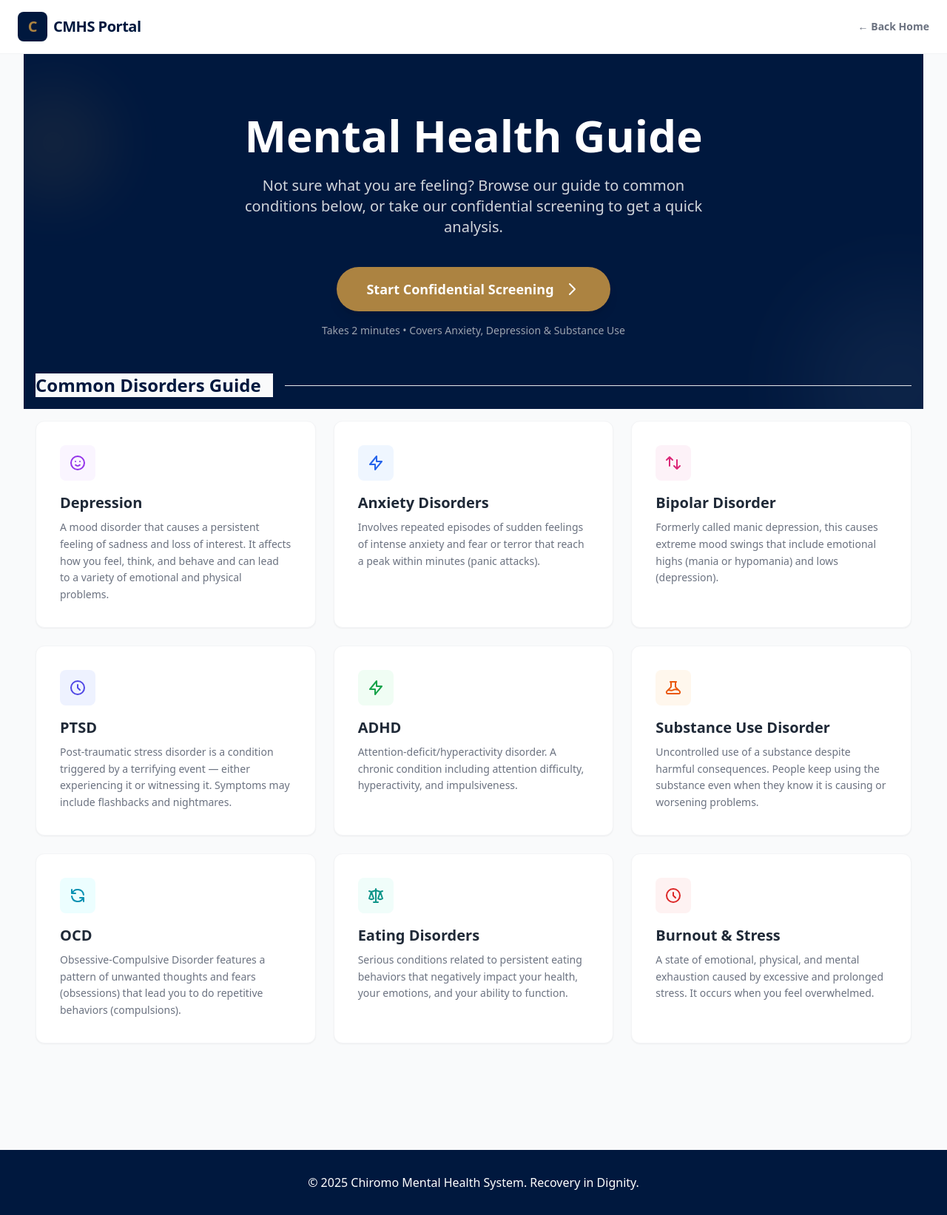
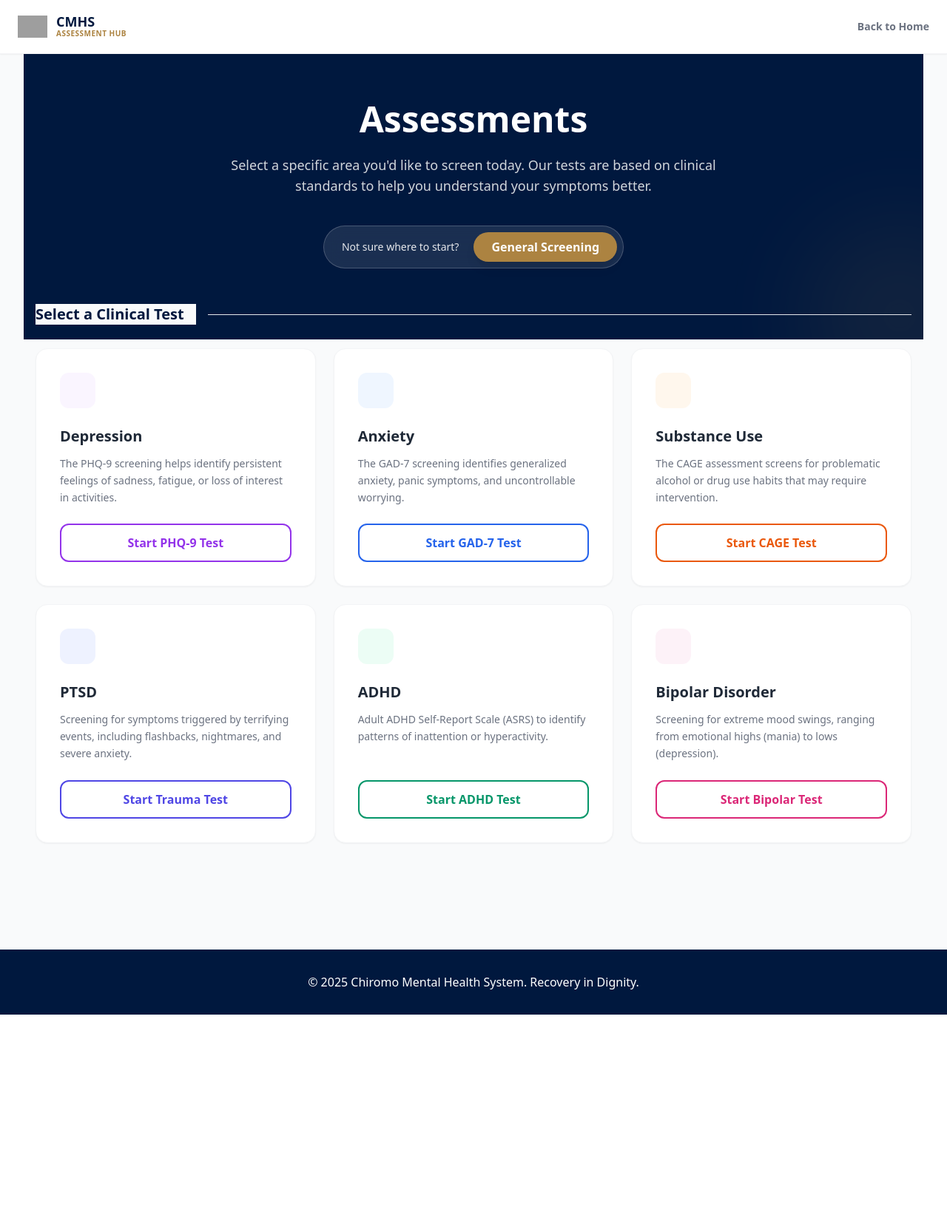
Before and after one commit to Flora72/CMHS, a Django app: page /appointments/assessment/ in a window 1280 px wide. Shown: the whole page at 74% size. After the commit the page ends 1372 px from the top, so only its background shows below. Run offline with Django 5.2, Linux system fonts and the light colour scheme; some libraries are stand-ins or nearby versions; grey boxes are pictures that could not be loaded.

Commit message:
specified assessment

```diff
--- a/templates/appointments/assessment_hub.html
+++ b/templates/appointments/assessment_hub.html
@@ -1,14 +1,20 @@
 {% extends 'base.html' %}
-{% block title %}Mental Health Guide | CMHS{% endblock %}
+{% load static %}
+{% block title %}Mental Health Hub | CMHS{% endblock %}
 
 {% block navbar %}
-<nav class="bg-white border-b border-gray-100 py-4 px-6 flex justify-between items-center sticky top-0 z-50">
-    <div class="flex items-center gap-2">
-        <div class="w-10 h-10 bg-chiromo-navy rounded-lg flex items-center justify-center text-chiromo-gold font-bold text-xl shadow-sm">C</div>
-        <span class="font-bold text-xl text-chiromo-navy tracking-tight">CMHS Portal</span>
+<nav class="bg-white border-b border-gray-100 py-4 px-6 flex justify-between items-center sticky top-0 z-50 shadow-sm">
+    <div class="flex items-center gap-3">
+        <a href="/" class="flex items-center gap-3">
+            <img src="{% static 'images/chiromo_logo.png' %}" alt="Chiromo Logo" class="w-10 h-10 object-contain">
+            <div class="flex flex-col">
+                <span class="font-bold text-lg text-chiromo-navy leading-none">CMHS </span>
+                <span class="text-[10px] text-chiromo-gold font-bold uppercase tracking-wider">Assessment Hub</span>
             </div>
-    <a href="{% url 'home' %}" class="text-sm font-bold text-gray-500 hover:text-chiromo-navy transition flex items-center gap-1">
-        &larr; Back Home
+        </a>
+    </div>
+    <a href="{% url 'home' %}" class="text-sm font-bold text-gray-500 hover:text-chiromo-navy transition flex items-center gap-2">
+        <i class="fas fa-chevron-left"></i> Back to Home
     </a>
 </nav>
 {% endblock %}
@@ -16,121 +22,121 @@
 {% block content %}
 <div class="min-h-screen bg-gray-50 font-sans">
 
-    <div class="bg-chiromo-navy text-white pt-20 pb-24 px-4 text-center relative overflow-hidden">
+    <div class="bg-chiromo-navy text-white pt-16 pb-24 px-4 text-center relative overflow-hidden">
         <div class="relative z-10 max-w-4xl mx-auto">
-            <h1 class="text-4xl md:text-6xl font-bold mb-6">Mental Health Guide</h1>
-            <p class="text-xl text-gray-300 mb-10 max-w-2xl mx-auto">
-                Not sure what you are feeling? Browse our guide to common conditions below, or take our confidential screening to get a quick analysis.
+            <h1 class="text-4xl md:text-5xl font-bold mb-6">Assessments</h1>
+            <p class="text-lg text-gray-300 mb-10 max-w-2xl mx-auto">
+                Select a specific area you'd like to screen today. Our tests are based on clinical standards to help you understand your symptoms better.
             </p>
 
-            <a href="{% url 'take_assessment' %}" class="inline-flex items-center gap-3 bg-chiromo-gold text-white text-lg font-bold py-4 px-10 rounded-full shadow-lg hover:bg-yellow-600 hover:shadow-xl transition transform hover:-translate-y-1">
-                <span>Start Confidential Screening</span>
-                <svg class="w-6 h-6" fill="none" stroke="currentColor" viewBox="0 0 24 24"><path stroke-linecap="round" stroke-linejoin="round" stroke-width="2" d="M9 5l7 7-7 7"></path></svg>
+            <div class="inline-flex items-center gap-3 bg-white/10 backdrop-blur-md border border-white/20 p-2 rounded-full">
+                <span class="pl-4 pr-2 text-sm text-gray-200">Not sure where to start?</span>
+                <a href="{% url 'take_assessment' %}?type=general" class="bg-chiromo-gold text-white px-6 py-2 rounded-full font-bold hover:bg-yellow-600 transition shadow-lg">
+                    General Screening
                 </a>
-            <p class="text-sm text-gray-400 mt-4">Takes 2 minutes • Covers Anxiety, Depression & Substance Use</p>
+            </div>
         </div>
 
-        <div class="absolute -bottom-24 -right-24 w-64 h-64 bg-white opacity-5 rounded-full blur-3xl"></div>
-        <div class="absolute top-10 -left-10 w-40 h-40 bg-chiromo-gold opacity-10 rounded-full blur-2xl"></div>
+        <div class="absolute -bottom-24 -right-24 w-64 h-64 bg-chiromo-gold opacity-10 rounded-full blur-3xl"></div>
     </div>
 
     <div class="max-w-7xl mx-auto px-4 -mt-12 relative z-20 pb-24">
 
         <div class="flex items-center gap-4 mb-8">
-            <h2 class="text-2xl font-bold text-chiromo-navy bg-gray-50 pr-4">Common Disorders Guide</h2>
+            <h2 class="text-xl font-bold text-chiromo-navy bg-gray-50 pr-4">Select a Clinical Test</h2>
             <div class="h-px bg-gray-200 flex-grow"></div>
         </div>
 
         <div class="grid grid-cols-1 md:grid-cols-2 lg:grid-cols-3 gap-6">
 
-            <div class="bg-white p-8 rounded-xl shadow-sm border border-gray-100 hover:shadow-md transition-shadow group">
-                <div class="w-12 h-12 bg-purple-50 rounded-lg flex items-center justify-center text-purple-600 mb-4 group-hover:bg-purple-600 group-hover:text-white transition-colors">
-                    <svg class="w-6 h-6" fill="none" stroke="currentColor" viewBox="0 0 24 24"><path stroke-linecap="round" stroke-linejoin="round" stroke-width="2" d="M14.828 14.828a4 4 0 01-5.656 0M9 10h.01M15 10h.01M21 12a9 9 0 11-18 0 9 9 0 0118 0z"></path></svg>
+            <div class="bg-white p-8 rounded-2xl shadow-sm border border-gray-100 hover:border-purple-200 hover:shadow-xl transition-all group flex flex-col justify-between">
+                <div>
+                    <div class="w-12 h-12 bg-purple-50 rounded-xl flex items-center justify-center text-purple-600 mb-6 group-hover:bg-purple-600 group-hover:text-white transition-colors">
+                        <i class="fas fa-cloud-sun fa-lg"></i>
                     </div>
-                <h3 class="text-xl font-bold text-gray-800 mb-2">Depression</h3>
-                <p class="text-gray-500 text-sm leading-relaxed">
-                    A mood disorder that causes a persistent feeling of sadness and loss of interest. It affects how you feel, think, and behave and can lead to a variety of emotional and physical problems.
+                    <h3 class="text-xl font-black text-gray-800 mb-3">Depression</h3>
+                    <p class="text-gray-500 text-sm leading-relaxed mb-6">
+                        The PHQ-9 screening helps identify persistent feelings of sadness, fatigue, or loss of interest in activities.
                     </p>
                 </div>
+                <a href="{% url 'take_assessment' %}?type=depression" class="w-full text-center py-3 rounded-xl border-2 border-purple-600 text-purple-600 font-bold hover:bg-purple-600 hover:text-white transition">
+                    Start PHQ-9 Test
+                </a>
+            </div>
 
-            <div class="bg-white p-8 rounded-xl shadow-sm border border-gray-100 hover:shadow-md transition-shadow group">
-                <div class="w-12 h-12 bg-blue-50 rounded-lg flex items-center justify-center text-blue-600 mb-4 group-hover:bg-blue-600 group-hover:text-white transition-colors">
-                    <svg class="w-6 h-6" fill="none" stroke="currentColor" viewBox="0 0 24 24"><path stroke-linecap="round" stroke-linejoin="round" stroke-width="2" d="M13 10V3L4 14h7v7l9-11h-7z"></path></svg>
+            <div class="bg-white p-8 rounded-2xl shadow-sm border border-gray-100 hover:border-blue-200 hover:shadow-xl transition-all group flex flex-col justify-between">
+                <div>
+                    <div class="w-12 h-12 bg-blue-50 rounded-xl flex items-center justify-center text-blue-600 mb-6 group-hover:bg-blue-600 group-hover:text-white transition-colors">
+                        <i class="fas fa-wind fa-lg"></i>
                     </div>
-                <h3 class="text-xl font-bold text-gray-800 mb-2">Anxiety Disorders</h3>
-                <p class="text-gray-500 text-sm leading-relaxed">
-                    Involves repeated episodes of sudden feelings of intense anxiety and fear or terror that reach a peak within minutes (panic attacks).
+                    <h3 class="text-xl font-black text-gray-800 mb-3">Anxiety</h3>
+                    <p class="text-gray-500 text-sm leading-relaxed mb-6">
+                        The GAD-7 screening identifies generalized anxiety, panic symptoms, and uncontrollable worrying.
                     </p>
                 </div>
+                <a href="{% url 'take_assessment' %}?type=anxiety" class="w-full text-center py-3 rounded-xl border-2 border-blue-600 text-blue-600 font-bold hover:bg-blue-600 hover:text-white transition">
+                    Start GAD-7 Test
+                </a>
+            </div>
 
-            <div class="bg-white p-8 rounded-xl shadow-sm border border-gray-100 hover:shadow-md transition-shadow group">
-                <div class="w-12 h-12 bg-pink-50 rounded-lg flex items-center justify-center text-pink-600 mb-4 group-hover:bg-pink-600 group-hover:text-white transition-colors">
-                    <svg class="w-6 h-6" fill="none" stroke="currentColor" viewBox="0 0 24 24"><path stroke-linecap="round" stroke-linejoin="round" stroke-width="2" d="M7 16V4m0 0L3 8m4-4l4 4m6 0v12m0 0l4-4m-4 4l-4-4"></path></svg>
+            <div class="bg-white p-8 rounded-2xl shadow-sm border border-gray-100 hover:border-orange-200 hover:shadow-xl transition-all group flex flex-col justify-between">
+                <div>
+                    <div class="w-12 h-12 bg-orange-50 rounded-xl flex items-center justify-center text-orange-600 mb-6 group-hover:bg-orange-600 group-hover:text-white transition-colors">
+                        <i class="fas fa-wine-glass-alt fa-lg"></i>
                     </div>
-                <h3 class="text-xl font-bold text-gray-800 mb-2">Bipolar Disorder</h3>
-                <p class="text-gray-500 text-sm leading-relaxed">
-                    Formerly called manic depression, this causes extreme mood swings that include emotional highs (mania or hypomania) and lows (depression).
+                    <h3 class="text-xl font-black text-gray-800 mb-3">Substance Use</h3>
+                    <p class="text-gray-500 text-sm leading-relaxed mb-6">
+                        The CAGE assessment screens for problematic alcohol or drug use habits that may require intervention.
                     </p>
                 </div>
+                <a href="{% url 'take_assessment' %}?type=substance" class="w-full text-center py-3 rounded-xl border-2 border-orange-600 text-orange-600 font-bold hover:bg-orange-600 hover:text-white transition">
+                    Start CAGE Test
+                </a>
+            </div>
 
-            <div class="bg-white p-8 rounded-xl shadow-sm border border-gray-100 hover:shadow-md transition-shadow group">
-                <div class="w-12 h-12 bg-indigo-50 rounded-lg flex items-center justify-center text-indigo-600 mb-4 group-hover:bg-indigo-600 group-hover:text-white transition-colors">
-                    <svg class="w-6 h-6" fill="none" stroke="currentColor" viewBox="0 0 24 24"><path stroke-linecap="round" stroke-linejoin="round" stroke-width="2" d="M12 8v4l3 3m6-3a9 9 0 11-18 0 9 9 0 0118 0z"></path></svg>
+            <div class="bg-white p-8 rounded-2xl shadow-sm border border-gray-100 hover:border-indigo-200 hover:shadow-xl transition-all group flex flex-col justify-between">
+                <div>
+                    <div class="w-12 h-12 bg-indigo-50 rounded-xl flex items-center justify-center text-indigo-600 mb-6 group-hover:bg-indigo-600 group-hover:text-white transition-colors">
+                        <i class="fas fa-shield-virus fa-lg"></i>
                     </div>
-                <h3 class="text-xl font-bold text-gray-800 mb-2">PTSD</h3>
-                <p class="text-gray-500 text-sm leading-relaxed">
-                    Post-traumatic stress disorder is a condition triggered by a terrifying event — either experiencing it or witnessing it. Symptoms may include flashbacks and nightmares.
+                    <h3 class="text-xl font-black text-gray-800 mb-3">PTSD</h3>
+                    <p class="text-gray-500 text-sm leading-relaxed mb-6">
+                        Screening for symptoms triggered by terrifying events, including flashbacks, nightmares, and severe anxiety.
                     </p>
                 </div>
+                <a href="{% url 'take_assessment' %}?type=ptsd" class="w-full text-center py-3 rounded-xl border-2 border-indigo-600 text-indigo-600 font-bold hover:bg-indigo-600 hover:text-white transition">
+                    Start Trauma Test
+                </a>
+            </div>
 
-            <div class="bg-white p-8 rounded-xl shadow-sm border border-gray-100 hover:shadow-md transition-shadow group">
-                <div class="w-12 h-12 bg-green-50 rounded-lg flex items-center justify-center text-green-600 mb-4 group-hover:bg-green-600 group-hover:text-white transition-colors">
-                    <svg class="w-6 h-6" fill="none" stroke="currentColor" viewBox="0 0 24 24"><path stroke-linecap="round" stroke-linejoin="round" stroke-width="2" d="M13 10V3L4 14h7v7l9-11h-7z"></path></svg>
+            <div class="bg-white p-8 rounded-2xl shadow-sm border border-gray-100 hover:border-emerald-200 hover:shadow-xl transition-all group flex flex-col justify-between">
+                <div>
+                    <div class="w-12 h-12 bg-emerald-50 rounded-xl flex items-center justify-center text-emerald-600 mb-6 group-hover:bg-emerald-600 group-hover:text-white transition-colors">
+                        <i class="fas fa-bolt fa-lg"></i>
                     </div>
-                <h3 class="text-xl font-bold text-gray-800 mb-2">ADHD</h3>
-                <p class="text-gray-500 text-sm leading-relaxed">
-                    Attention-deficit/hyperactivity disorder. A chronic condition including attention difficulty, hyperactivity, and impulsiveness.
+                    <h3 class="text-xl font-black text-gray-800 mb-3">ADHD</h3>
+                    <p class="text-gray-500 text-sm leading-relaxed mb-6">
+                        Adult ADHD Self-Report Scale (ASRS) to identify patterns of inattention or hyperactivity.
                     </p>
                 </div>
+                <a href="{% url 'take_assessment' %}?type=adhd" class="w-full text-center py-3 rounded-xl border-2 border-emerald-600 text-emerald-600 font-bold hover:bg-emerald-600 hover:text-white transition">
+                    Start ADHD Test
+                </a>
+            </div>
 
-            <div class="bg-white p-8 rounded-xl shadow-sm border border-gray-100 hover:shadow-md transition-shadow group">
-                <div class="w-12 h-12 bg-orange-50 rounded-lg flex items-center justify-center text-orange-600 mb-4 group-hover:bg-orange-600 group-hover:text-white transition-colors">
-                    <svg class="w-6 h-6" fill="none" stroke="currentColor" viewBox="0 0 24 24"><path stroke-linecap="round" stroke-linejoin="round" stroke-width="2" d="M19.428 15.428a2 2 0 00-1.022-.547l-2.384-.477a6 6 0 00-3.86.517l-.318.158a6 6 0 01-3.86.517L6.05 15.21a2 2 0 00-1.806.547M8 4h8l-1 1v5.172a2 2 0 00.586 1.414l5 5c1.26 1.26.367 3.414-1.415 3.414H4.828c-1.782 0-2.674-2.154-1.414-3.414l5-5A2 2 0 009 10.172V5L8 4z"></path></svg>
+            <div class="bg-white p-8 rounded-2xl shadow-sm border border-gray-100 hover:border-pink-200 hover:shadow-xl transition-all group flex flex-col justify-between">
+                <div>
+                    <div class="w-12 h-12 bg-pink-50 rounded-xl flex items-center justify-center text-pink-600 mb-6 group-hover:bg-pink-600 group-hover:text-white transition-colors">
+                        <i class="fas fa-exchange-alt fa-lg"></i>
                     </div>
-                <h3 class="text-xl font-bold text-gray-800 mb-2">Substance Use Disorder</h3>
-                <p class="text-gray-500 text-sm leading-relaxed">
-                    Uncontrolled use of a substance despite harmful consequences. People keep using the substance even when they know it is causing or worsening problems.
+                    <h3 class="text-xl font-black text-gray-800 mb-3">Bipolar Disorder</h3>
+                    <p class="text-gray-500 text-sm leading-relaxed mb-6">
+                        Screening for extreme mood swings, ranging from emotional highs (mania) to lows (depression).
                     </p>
                 </div>
-
-            <div class="bg-white p-8 rounded-xl shadow-sm border border-gray-100 hover:shadow-md transition-shadow group">
-                <div class="w-12 h-12 bg-cyan-50 rounded-lg flex items-center justify-center text-cyan-600 mb-4 group-hover:bg-cyan-600 group-hover:text-white transition-colors">
-                    <svg class="w-6 h-6" fill="none" stroke="currentColor" viewBox="0 0 24 24"><path stroke-linecap="round" stroke-linejoin="round" stroke-width="2" d="M4 4v5h.582m15.356 2A8.001 8.001 0 004.582 9m0 0H9m11 11v-5h-.581m0 0a8.003 8.003 0 01-15.357-2m15.357 2H15"></path></svg>
-                </div>
-                <h3 class="text-xl font-bold text-gray-800 mb-2">OCD</h3>
-                <p class="text-gray-500 text-sm leading-relaxed">
-                    Obsessive-Compulsive Disorder features a pattern of unwanted thoughts and fears (obsessions) that lead you to do repetitive behaviors (compulsions).
-                </p>
-            </div>
-
-            <div class="bg-white p-8 rounded-xl shadow-sm border border-gray-100 hover:shadow-md transition-shadow group">
-                <div class="w-12 h-12 bg-teal-50 rounded-lg flex items-center justify-center text-teal-600 mb-4 group-hover:bg-teal-600 group-hover:text-white transition-colors">
-                    <svg class="w-6 h-6" fill="none" stroke="currentColor" viewBox="0 0 24 24"><path stroke-linecap="round" stroke-linejoin="round" stroke-width="2" d="M3 6l3 1m0 0l-3 9a5.002 5.002 0 006.001 0M6 7l3 9M6 7l6-2m6 2l3-1m-3 1l-3 9a5.002 5.002 0 006.001 0M18 7l3 9m-3-9l-6-2m0-2v2m0 16V5m0 16H9m3 0h3"></path></svg>
-                </div>
-                <h3 class="text-xl font-bold text-gray-800 mb-2">Eating Disorders</h3>
-                <p class="text-gray-500 text-sm leading-relaxed">
-                    Serious conditions related to persistent eating behaviors that negatively impact your health, your emotions, and your ability to function.
-                </p>
-            </div>
-
-            <div class="bg-white p-8 rounded-xl shadow-sm border border-gray-100 hover:shadow-md transition-shadow group">
-                <div class="w-12 h-12 bg-red-50 rounded-lg flex items-center justify-center text-red-600 mb-4 group-hover:bg-red-600 group-hover:text-white transition-colors">
-                    <svg class="w-6 h-6" fill="none" stroke="currentColor" viewBox="0 0 24 24"><path stroke-linecap="round" stroke-linejoin="round" stroke-width="2" d="M12 8v4l3 3m6-3a9 9 0 11-18 0 9 9 0 0118 0z"></path></svg>
-                </div>
-                <h3 class="text-xl font-bold text-gray-800 mb-2">Burnout & Stress</h3>
-                <p class="text-gray-500 text-sm leading-relaxed">
-                    A state of emotional, physical, and mental exhaustion caused by excessive and prolonged stress. It occurs when you feel overwhelmed.
-                </p>
+                <a href="{% url 'take_assessment' %}?type=bipolar" class="w-full text-center py-3 rounded-xl border-2 border-pink-600 text-pink-600 font-bold hover:bg-pink-600 hover:text-white transition">
+                    Start Bipolar Test
+                </a>
             </div>
 
         </div>
```
Lines whose indentation alone changed are shown as unchanged.
